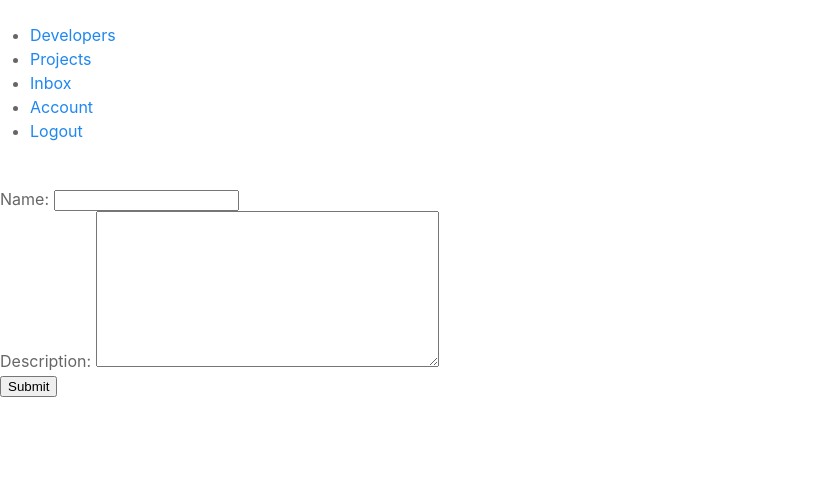
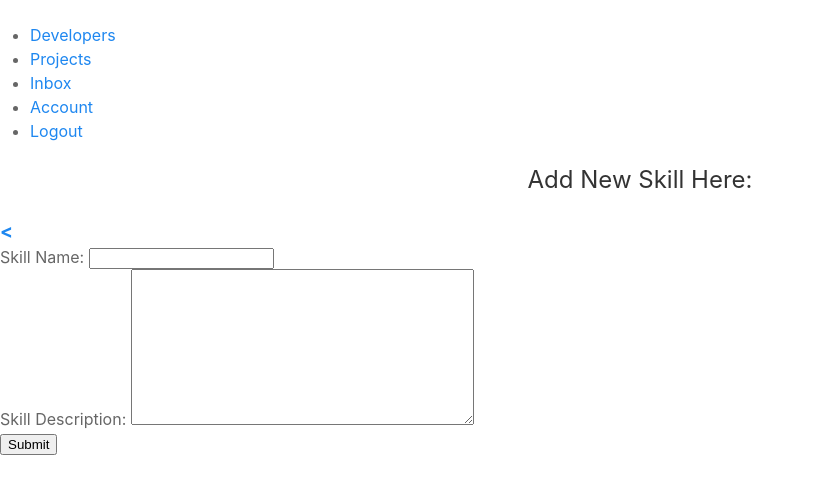
Before and after one commit to LeahGrim/devsearch, a Django app: page /create-skill/ in a window 1280 px wide. Shown: the part 321-800 px from the top of the page, without its empty margins (0-814 px from the left). Run offline with Django 4.2, Linux system fonts and the light colour scheme; a user stored in the database is signed in; data comes from the database, SQL or seed files in the repository; both versions use the stored data as it was after the commit; some libraries are stand-ins or nearby versions.

Commit message:
styling the add skill form and delete form

```diff
--- a/projects/templates/delete_template.html
+++ b/projects/templates/delete_template.html
@@ -10,8 +10,7 @@
             <form class="form" method="POST" action="">
                 {% csrf_token %}
                 <p> Are you certain that you want to delete " {{object}} "? </p>
-               <a href="{% url 'account' %}" class="btn btn--sub btn--lg  my-md"> Back </a>
-
+               <a href="{% url 'account' %}" class="btn btn--sub btn--lg  my-md"> Cancel </a>
 
                 <input class="btn btn--sub btn--lg  my-md" type="submit" value="Confirm" />
             </form>
--- a/users/templates/users/skill_form.html
+++ b/users/templates/users/skill_form.html
@@ -6,7 +6,9 @@
     <main class="formPage my-xl">
         <div class="content-box">
             <div class="formWrapper">
-                <a class="backButton" href="{% url 'account' %}"><i class="im im-angle-left"></i></a>
+                <h3 style="text-align: center;"> Add New Skill Here: </h3>
+                <a class="backButton .skill" href="{% url 'account' %}"><b style="font-size: larger;"> < </b></a>
+
                 <br>
 
                 <form class="form" method="POST" action="">
@@ -14,11 +16,10 @@
                     {% for field in form %}
                     <!-- Input:Text -->
                     <div class="form__field">
-                        <label for="formInput#text">{{field.label}}:</label>
+                        <label for="formInput#text"> Skill {{field.label}}:</label>
                         {{field}}
                     </div>
                     {% endfor %}
-                    <!-- Input:Text -->
 
                     <input class="btn btn--sub btn--lg  my-md" type="submit" value="Submit" />
                 </form>
```
Also changed, not shown: db.sqlite3.
